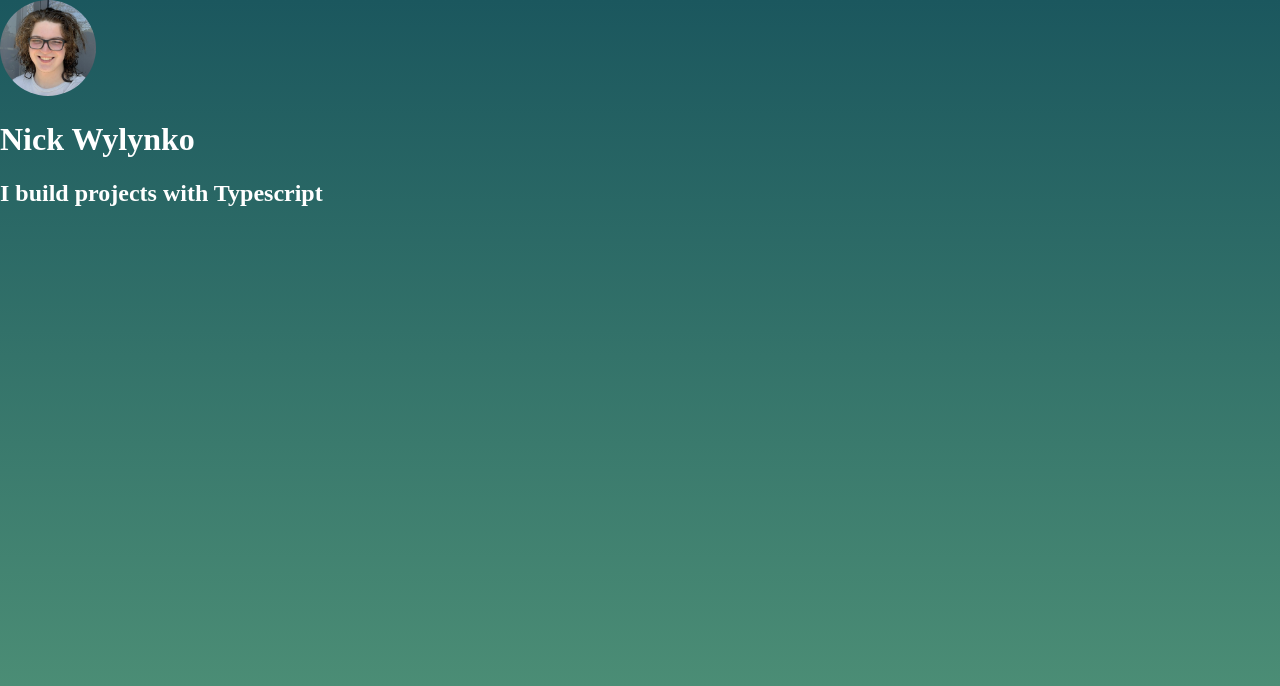
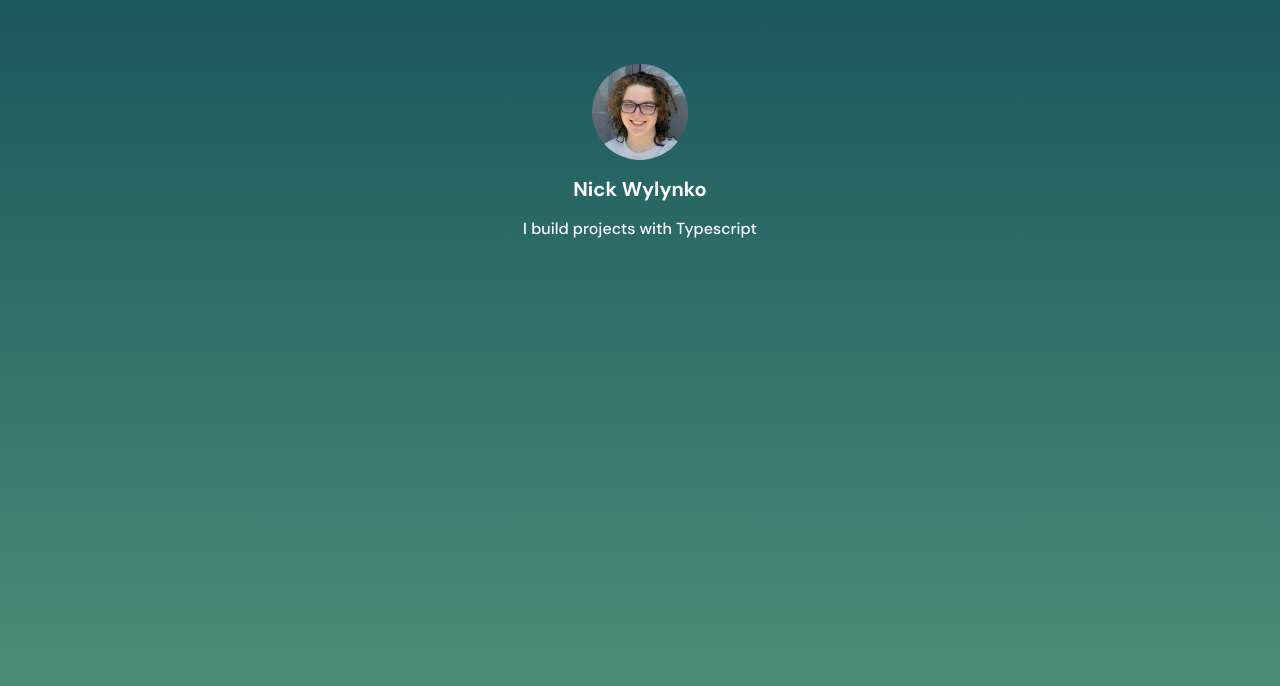
Before and after one commit to NWylynko/personal-link-sharing-site, a Next.js app: page / in a window 1280 px wide. Shown: the top 686 px of the page. Built offline with nearby package versions, Linux system fonts and the light colour scheme.

Commit message:
Add the font

```diff
--- a/app/globals.css
+++ b/app/globals.css
@@ -1,6 +1,11 @@
 
 body {
   background: linear-gradient(rgb(27, 87, 94), rgb(83, 150, 121));
-  height: 100vh;
+
+  margin: 64px 16px;
+  height: calc(100vh - 128px);
+}
+
+h1, h2, h3, h4, h5, h6 {
   margin: 0;
 }
--- a/app/layout.tsx
+++ b/app/layout.tsx
@@ -1,5 +1,11 @@
 
 import "./globals.css"
+import { DM_Sans } from "@next/font/google"
+
+const dmSans = DM_Sans({
+  weight: ["500", "700"],
+  subsets: ["latin"]
+})
 
 export default function RootLayout({
   children,
@@ -7,7 +13,7 @@ export default function RootLayout({
   children: React.ReactNode
 }) {
   return (
-    <html>
+    <html className={dmSans.className}>
       <head></head>
       <body>{children}</body>
     </html>
--- a/app/page.tsx
+++ b/app/page.tsx
@@ -5,8 +5,14 @@ import styles from "./styles.module.css"
 
 export default function HomePage() {
   return (
-    <div>
-      <Image className={styles.image} src={ProfilePic} alt="Profile Picture" height={96} width={96} />
+    <div className={styles.container}>
+      <Image
+        className={styles.image}
+        src={ProfilePic}
+        alt="Profile Picture"
+        height={96}
+        width={96}
+        placeholder="blur" />
       <h1 className={styles.title}>Nick Wylynko</h1>
       <h2 className={styles.blurb}>I build projects with Typescript</h2>
     </div>
--- a/app/styles.module.css
+++ b/app/styles.module.css
@@ -1,3 +1,11 @@
+
+.container {
+  display: flex;
+  flex-direction: column;
+  align-items: center;
+  align-content: center;
+  gap: 16px;
+}
 
 .image {
   border-radius: 50%;
@@ -5,8 +13,14 @@
 
 .title {
   color: #ffffff;
+  font-size: 20px;
+  font-weight: 700;
+  text-align: center;
 }
 
 .blurb {
   color: #ffffff;
+  font-size: 16px;
+  font-weight: 500;
+  text-align: center;
 }
--- a/package.json
+++ b/package.json
@@ -9,6 +9,7 @@
     "lint": "next lint"
   },
   "dependencies": {
+    "@next/font": "^13.0.2",
     "eslint": "8.26.0",
     "eslint-config-next": "13.0.2",
     "next": "13.0.2",
```
Also changed, not shown: 1 other file (tests, documents, lock files or other folders).
